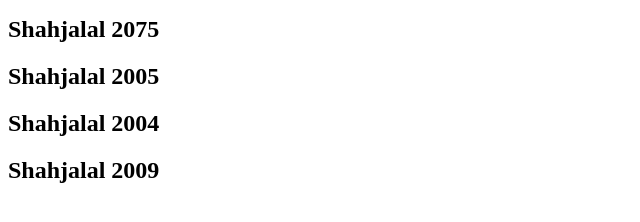
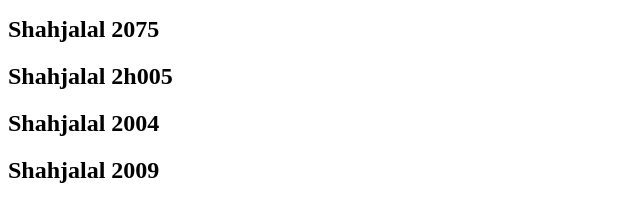
Before and after one commit to shahjalal2001/test-gp, a plain HTML site: page index.html in a window 1280 px wide. Shown: the part 238-460 px from the top of the page, 0-640 px from the left. Drawn offline with Linux system fonts and the light colour scheme.

Commit message:
Update index.html

```diff
--- a/index.html
+++ b/index.html
@@ -12,7 +12,7 @@
     <h2>Shahjalal</h2>
     <h2>Shahjalal 2001</h2>
     <h2>Shahjalal 2075</h2>
-    <h2>Shahjalal 2005</h2>
+    <h2>Shahjalal 2h005</h2>
     <h2>Shahjalal 2004</h2>
     <h2>Shahjalal 2009</h2>
 </body>
```
